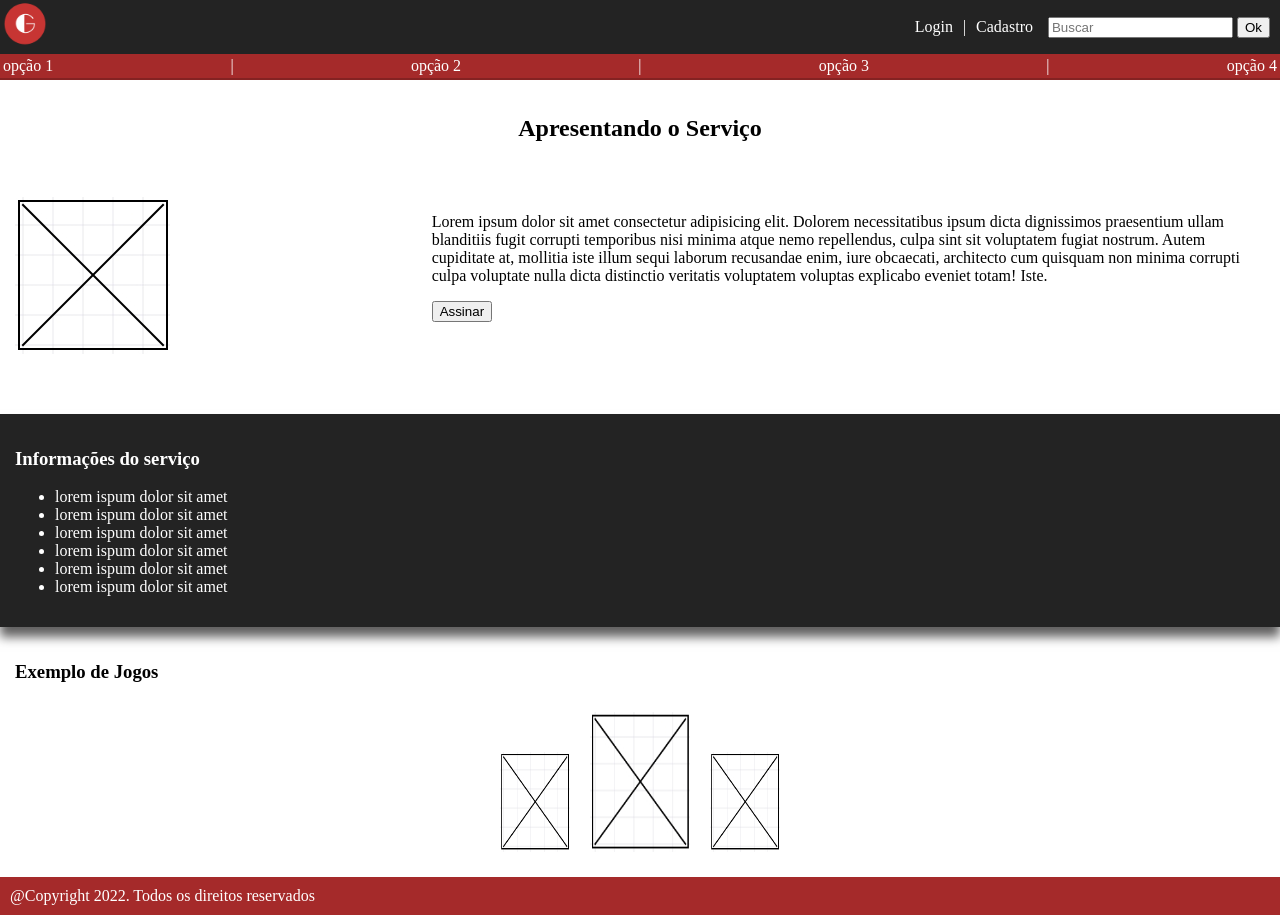
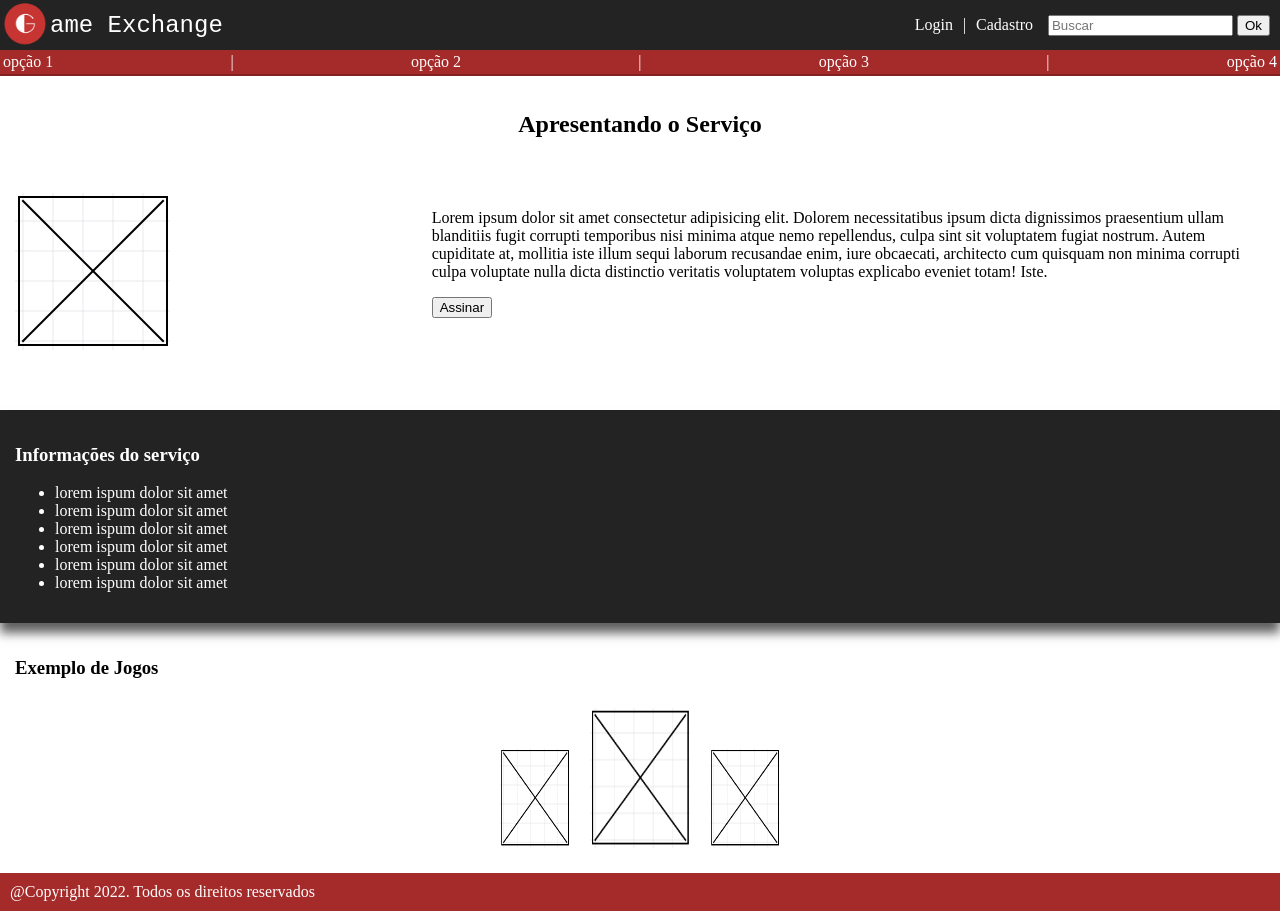
Before and after one commit to ICEI-PUC-Minas-PPLCC-TI/tiaw-ppl-cc-m-20221-t1-g1-alto-custo-de-jogos, a plain HTML site: page codigo/Tulio/Template_Site/index/index.html in a window 1280 px wide. Drawn offline with Linux system fonts and the light colour scheme.

Commit message:
logo final

```diff
--- a/codigo/Tulio/Template_Site/index/index.html
+++ b/codigo/Tulio/Template_Site/index/index.html
@@ -12,6 +12,7 @@
             <div class="top-menu">
                 <div class="logo">
                     <img src="imgs/Logo.png" alt="logo.png">
+                    <label>ame Exchange</label>
                 </div>
                 <div class="input-area">
                     <ul class="cadastro-login">
--- a/codigo/Tulio/Template_Site/index/indexStyle.css
+++ b/codigo/Tulio/Template_Site/index/indexStyle.css
@@ -15,6 +15,18 @@ header .top-menu{
     align-items: center;
 
     background-color: rgb(35, 35, 35);
+}
+
+header .top-menu .logo{
+    display: flex;
+    align-items: center;
+}
+
+header .top-menu .logo label{
+
+    color: white;
+    font-size: x-large;
+    font-family: 'Courier New', Courier, monospace;
 }
 
 header .sub-menu nav ul{
```
